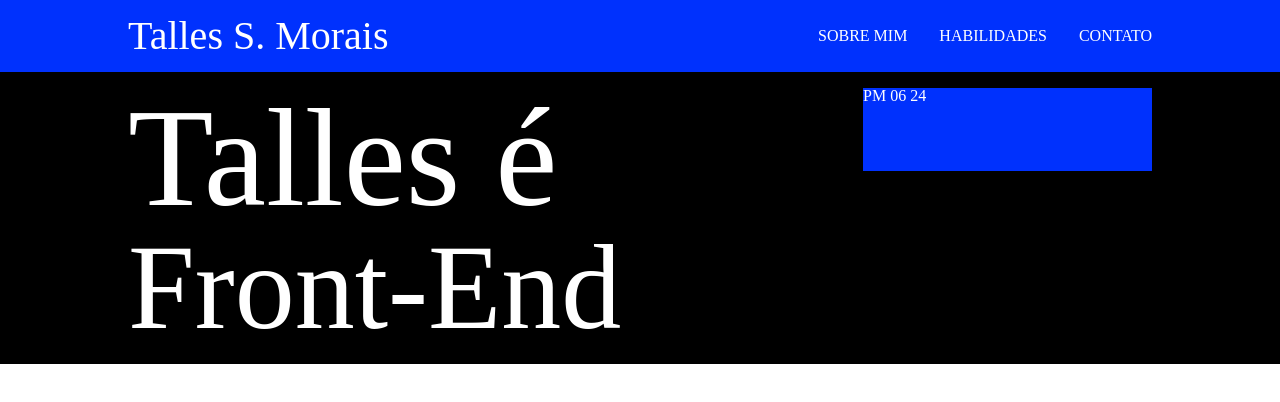
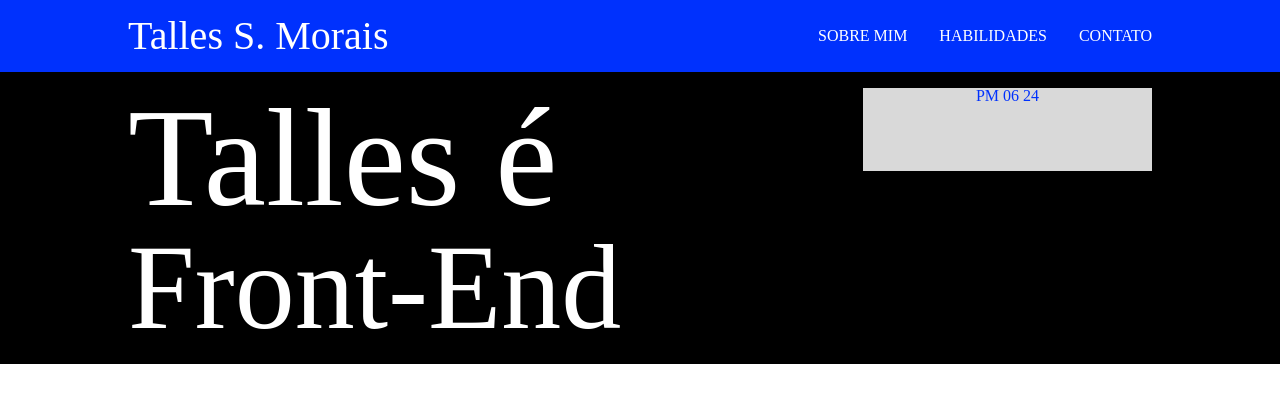
Before and after one commit to TalleSilvaDeMorais/Praticas-Html-e-css, a plain HTML site: page Apresentacao_Pessoal/index.html in a window 1280 px wide. Drawn offline with Linux system fonts and the light colour scheme.

Commit message:
Cores relogio

```diff
--- a/Apresentacao_Pessoal/style.css
+++ b/Apresentacao_Pessoal/style.css
@@ -2,7 +2,7 @@
     --preto--:#000000;
     --azul--:#0031FD;
     --branco--:#ffff;
-
+    --cinza--:#D9D9D9;
 }
 
 .cabecalho{
@@ -40,8 +40,10 @@ a{
     color: var(--branco--);
 }
 .relogio{
-    color: var(--branco--);
-    background-color: #0031FD;
+    color: var(--azul--);
+    background-color:var(--cinza--);
     height: 83px;
     width: 289px;
+    text-align: center;
+    justify-content: center;
 }
```
Also changed, not shown: Apresentacao_Pessoal/index.html (+0 -20 lines).
